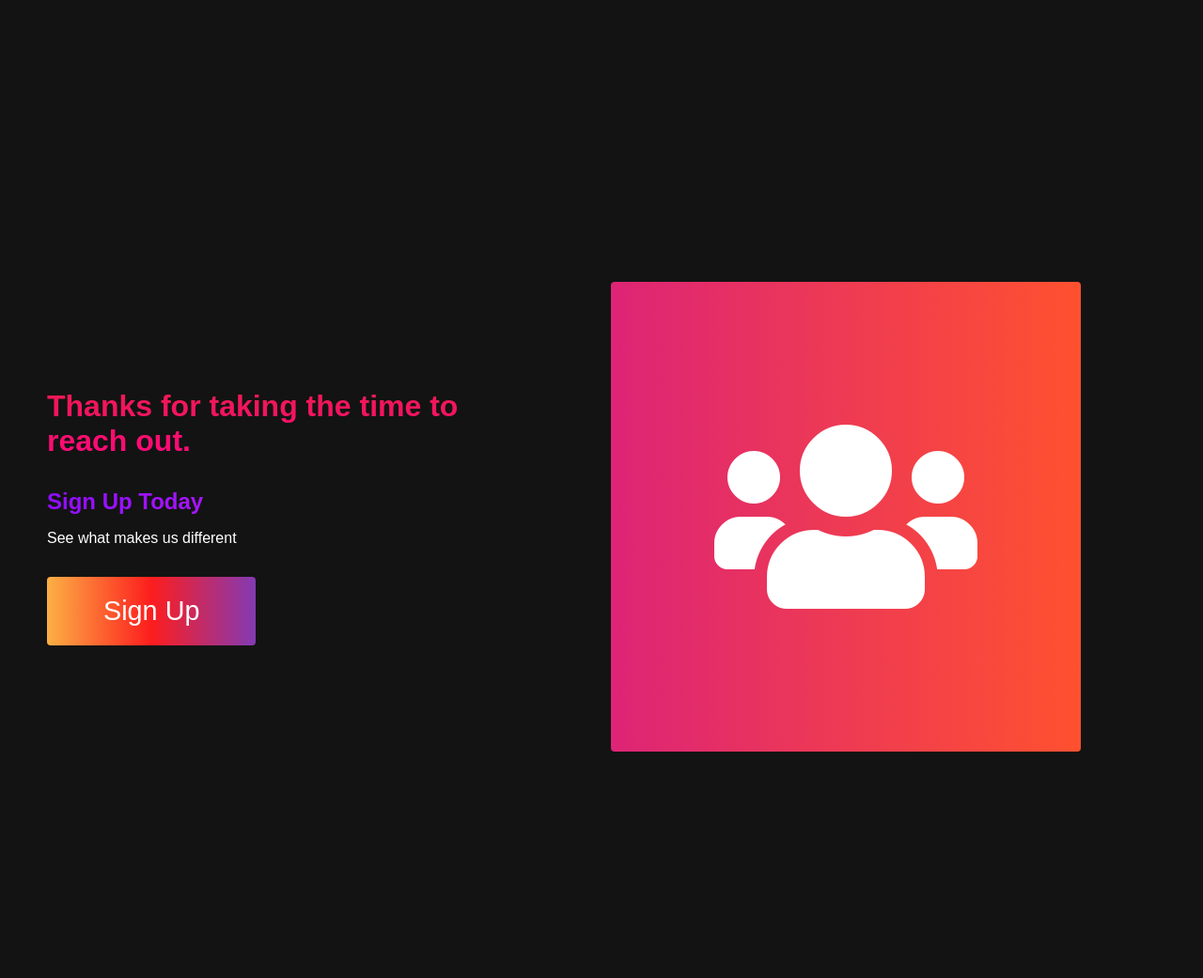
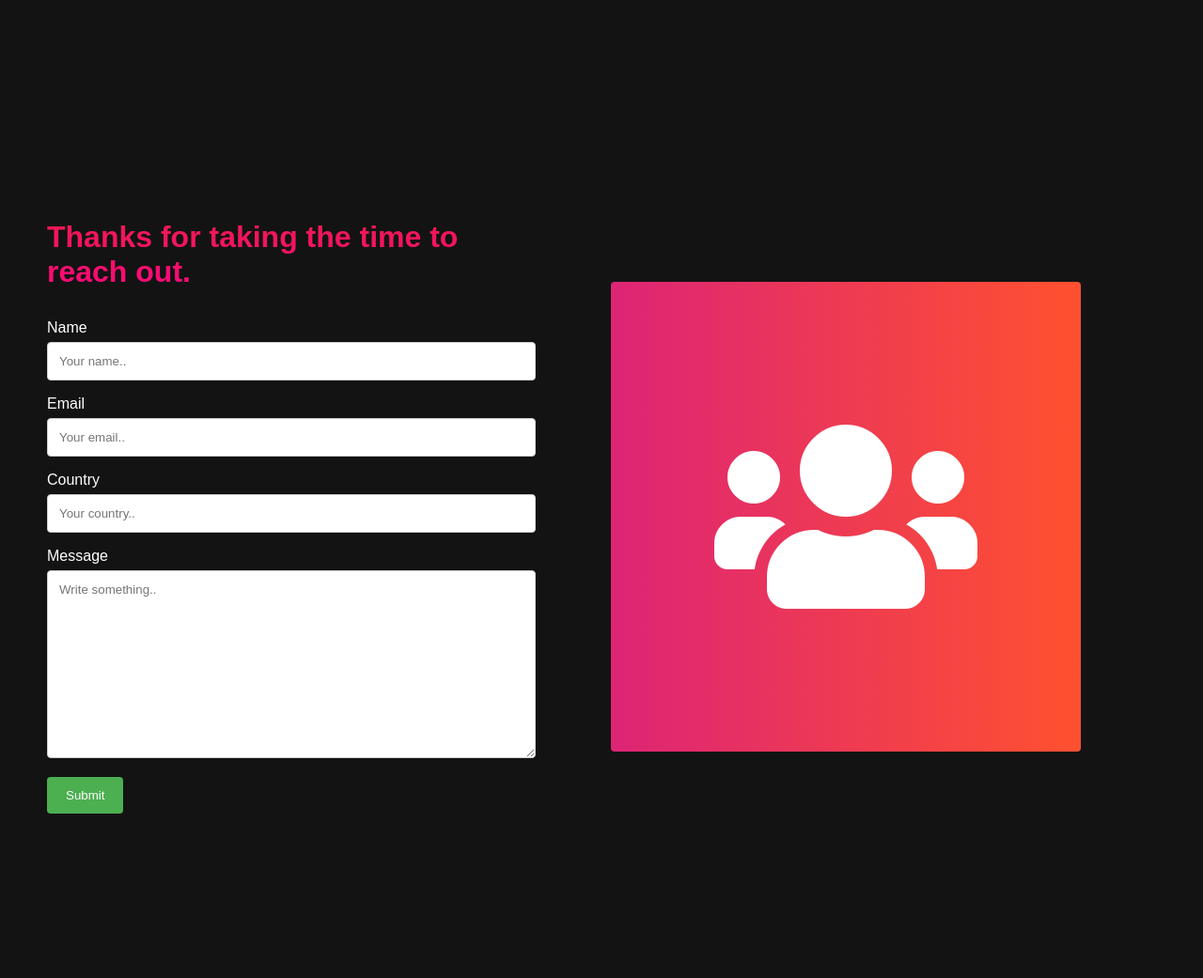
Before and after one commit to dslguo/DG-Website-JS, a PHP site: page / in a window 1280 px wide. Shown: the part 3102-4143 px from the top of the page at 94% size. Run offline with PHP 8.4, Linux system fonts and the light colour scheme.

Commit message:
adding input form to reachout section
Input form email functionality does not work yet. However, the format is there now.

```diff
--- a/index.html
+++ b/index.html
@@ -38,7 +38,7 @@
             >
           </li>
           <li class="navbar__btn">
-            <a href="#sign-up" class="button" id="signup">Say Hello</a>
+            <a href="#contact" class="button" id="signup">Say Hello</a>
           </li>
         </ul>
       </div>
@@ -116,14 +116,55 @@
         </div>
       </div>
     </div>
-    <!-- Features Section -->
-    <div class="main" id="sign-up">
+
+    <!-- Reachout Section -->
+    <div class="main" id="contact">
       <div class="main__container">
         <div class="main__content">
           <h1 id="reachout">Thanks for taking the time to reach out.</h1>
-          <h2>Sign Up Today</h2>
-          <p>See what makes us different</p>
-          <button class="main__btn"><a href="#">Sign Up</a></button>
+          <!-- <button class="main__btn"><a href="#">Sign Up</a></button> -->
+          <!--  -->
+          <!-- <form action="action_page.php"  -->
+          <form
+            action="mailto:dominicguo2000@gmail.com"
+            method="POST"
+            enctype="multipart/form-data"
+            name="EmailForm"
+          >
+            <label for="name">Name</label>
+            <input
+              type="text"
+              id="name"
+              name="nameInput"
+              placeholder="Your name.."
+            />
+
+            <label for="email">Email</label>
+            <input
+              type="text"
+              id="email"
+              name="emailInput"
+              placeholder="Your email.."
+            />
+
+            <label for="lname">Country</label>
+            <input
+              type="text"
+              id="country"
+              name="countryInput"
+              placeholder="Your country.."
+            />
+
+            <label for="subject">Message</label>
+            <textarea
+              id="subject"
+              name="subject"
+              placeholder="Write something.."
+              style="height: 200px"
+            ></textarea>
+
+            <input type="submit" value="Submit" />
+          </form>
         </div>
         <div class="main__img--container">
           <div class="main__img--card" id="card-2">
@@ -139,10 +180,10 @@
         <div class="footer__links--wrapper">
           <div class="footer__link--items">
             <h2>About Us</h2>
-            <a href="/sign-up">How it Works</a>
-            <a href="/sign-up">Testimonials</a>
-            <a href="/sign-up">Careers</a>
-            <a href="/sign-up">Terms of Service</a>
+            <a href="/contact">How it Works</a>
+            <a href="/contact">Testimonials</a>
+            <a href="/contact">Careers</a>
+            <a href="/contact">Terms of Service</a>
           </div>
         </div>
       </div>
--- a/styles.css
+++ b/styles.css
@@ -655,9 +655,44 @@
   }
 }
 
-/* Say Hello Section */
-#reachout {
+/* Say Hello reachout Section */
+/* Input form starts */
+/* Style inputs with type="text", select elements and textareas */
+input[type="text"],
+select,
+textarea {
+  width: 100%; /* Full width */
+  padding: 12px; /* Some padding */
+  border: 1px solid #ccc; /* Gray border */
+  border-radius: 4px; /* Rounded borders */
+  box-sizing: border-box; /* Make sure that padding and width stays in place */
+  margin-top: 6px; /* Add a top margin */
+  margin-bottom: 16px; /* Bottom margin */
+  resize: vertical; /* Allow the user to vertically resize the textarea (not horizontally) */
 }
+
+/* Style the submit button with a specific background color etc */
+input[type="submit"] {
+  background-color: #4caf50;
+  color: white;
+  padding: 12px 20px;
+  border: none;
+  border-radius: 4px;
+  cursor: pointer;
+}
+
+/* When moving the mouse over the submit button, add a darker green color */
+input[type="submit"]:hover {
+  background-color: #45a049;
+}
+
+/* Add a background color and some padding around the form */
+.container {
+  border-radius: 5px;
+  background-color: #f2f2f2;
+  padding: 20px;
+}
+/* Input form ends */
 
 /* Footer CSS */
 .footer__container {
```
